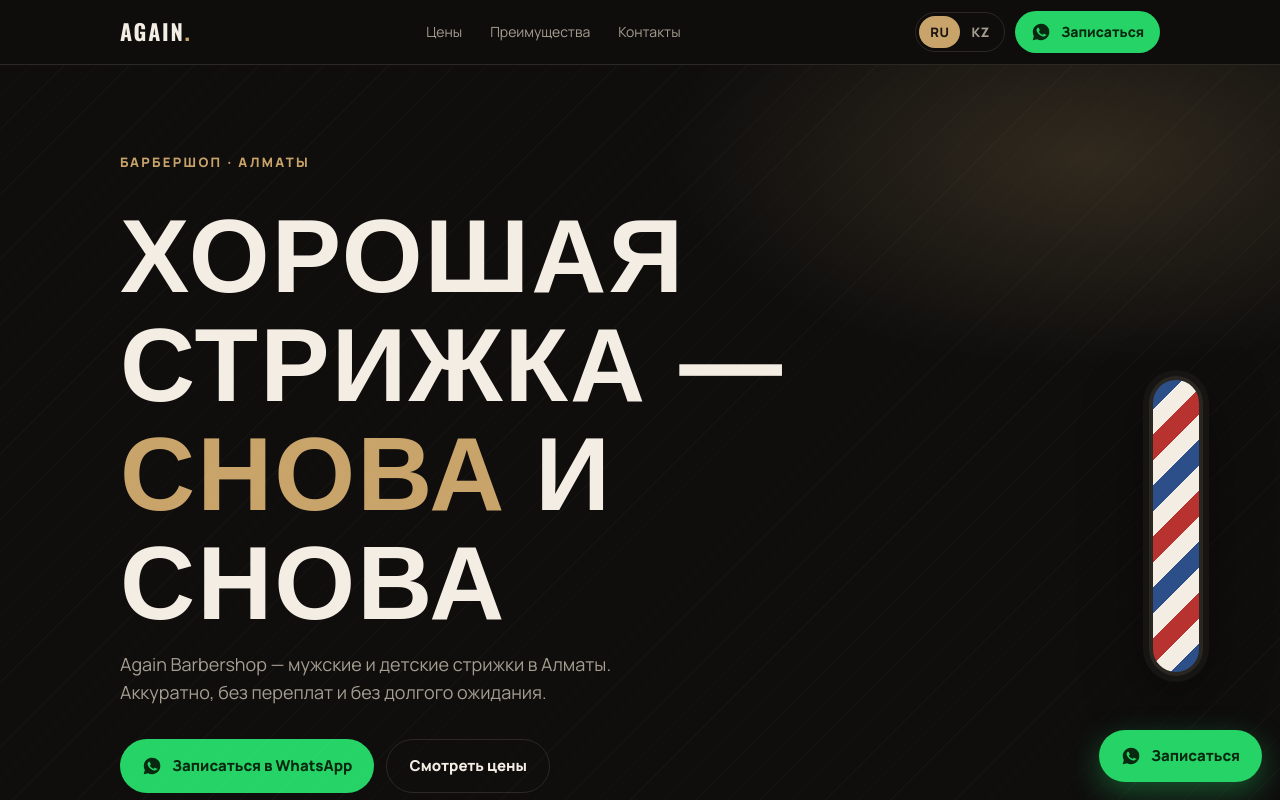
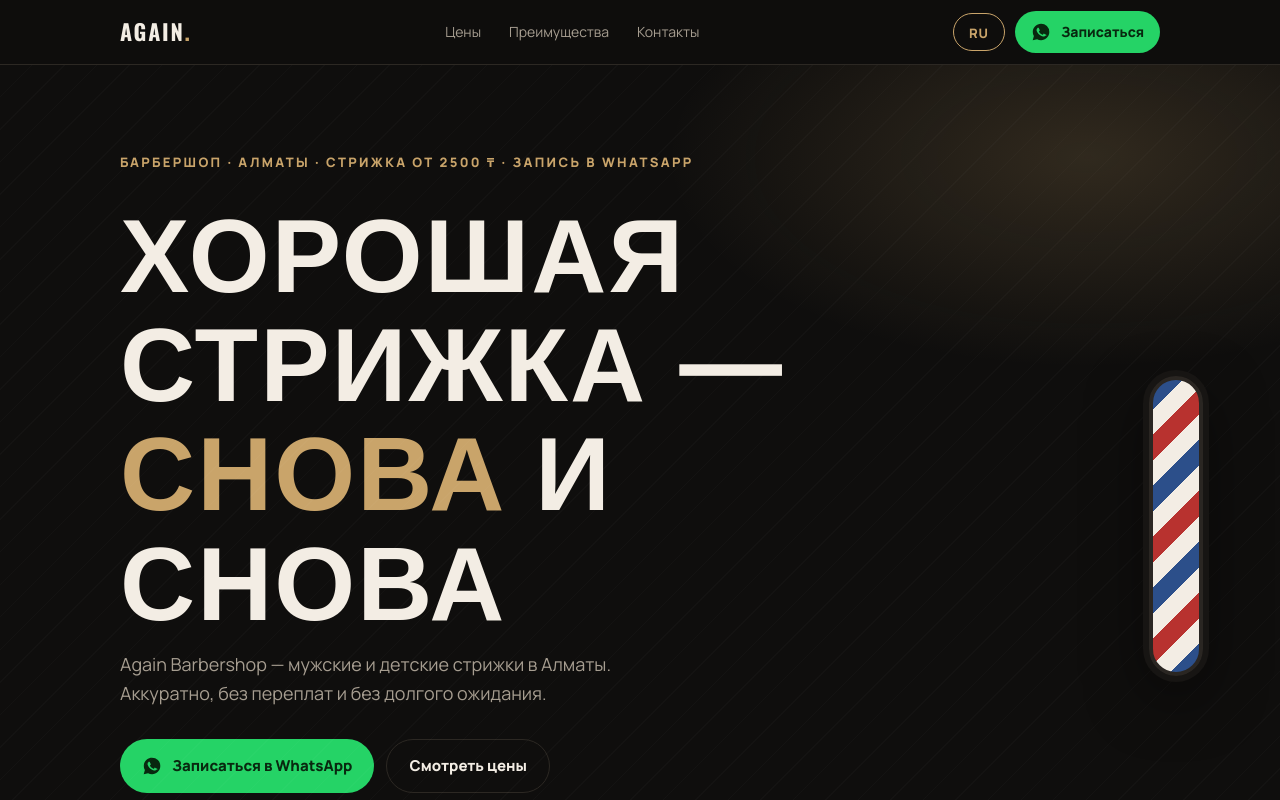
Before and after one commit to Skn1ghts/Again-barbershop, a plain HTML site: page index.html in a window 1280 px wide. Shown: the top 800 px of the page. Drawn offline with nearby package versions, Linux system fonts and the light colour scheme.

Commit message:
Кнопка языка с анимацией, слоганы, умная кнопка WhatsApp
Co-Authored-By: Claude Opus 5.5 <noreply@anthropic.com>
Claude-Session: https://claude.ai/code/session_01QWQfjMT15codNJsAsvhpvB

```diff
--- a/index.html
+++ b/index.html
@@ -30,9 +30,16 @@
   .nav ul{display:flex;gap:28px;list-style:none;font-size:14px;color:var(--muted)}
   .nav ul a:hover{color:var(--text)}
   .nav-right{display:flex;align-items:center;gap:10px}
-  .lang{display:flex;border:1px solid var(--line);border-radius:999px;padding:3px}
-  .lang button{background:none;border:0;color:var(--muted);font:800 13px Manrope,sans-serif;padding:7px 11px;border-radius:999px;cursor:pointer;letter-spacing:.04em}
-  .lang button[aria-pressed="true"]{background:var(--accent);color:#1a1510}
+  .lang-btn{position:relative;height:38px;min-width:52px;padding:0 14px;border-radius:999px;border:1px solid var(--accent);background:transparent;color:var(--accent);font:800 13px Manrope,sans-serif;letter-spacing:.06em;cursor:pointer;overflow:hidden;transition:background .2s,color .2s,transform .15s}
+  .lang-btn:hover{background:var(--accent);color:#1a1510}
+  .lang-btn:active{transform:scale(.94)}
+  .lang-roll{display:flex;flex-direction:column;height:38px;transition:transform .45s cubic-bezier(.7,-0.4,.3,1.4)}
+  .lang-roll span{height:38px;line-height:38px;display:block}
+  .lang-btn.kk .lang-roll{transform:translateY(-38px)}
+  [data-i18n]{transition:opacity .22s ease, transform .22s ease}
+  body.switching [data-i18n]{opacity:0;transform:translateY(6px)}
+  .float{transition:opacity .3s ease, transform .3s ease}
+  .float.hide{opacity:0;transform:translateY(20px) scale(.9);pointer-events:none}
   .btn{display:inline-flex;align-items:center;gap:10px;font-weight:800;font-size:15px;padding:14px 22px;border-radius:999px;transition:transform .15s,background .15s}
   .btn:active{transform:scale(.97)}
   .btn-wa{background:var(--wa);color:#08280f}
@@ -51,7 +58,7 @@
      background:repeating-linear-gradient(-45deg,#b8322f 0 18px,#f3ede4 18px 36px,#2c4f8a 36px 54px,#f3ede4 54px 72px);background-size:100% 204px;animation:spin 3s linear infinite}
   @keyframes spin{to{background-position:0 204px}}
   @media (prefers-reduced-motion:reduce){.pole{animation:none}}
-  .eyebrow{display:inline-block;color:var(--accent);font-weight:800;font-size:13px;letter-spacing:.18em;text-transform:uppercase;margin-bottom:18px}
+  .eyebrow{display:inline-block;line-height:1.7;max-width:640px;color:var(--accent);font-weight:800;font-size:13px;letter-spacing:.18em;text-transform:uppercase;margin-bottom:18px}
   .hero h1{font-size:clamp(48px,10vw,104px);max-width:760px}
   .hero h1 em{font-style:normal;color:var(--accent)}
   .hero p{color:var(--muted);font-size:18px;max-width:520px;margin:22px 0 32px}
@@ -105,7 +112,8 @@
 
   .float{position:fixed;right:18px;bottom:18px;z-index:30;box-shadow:0 10px 30px rgba(37,211,102,.35)}
 
-  @media (max-width:400px){ .nav-right .btn{display:none} }
+  @media (max-width:820px){ .nav-right .btn{display:none} }
+  @media (min-width:821px){ .float{display:none} }
   @media (max-width:820px){
     .nav ul{display:none}
     .pole{display:none}
@@ -131,10 +139,9 @@
       <li><a href="#contacts" data-i18n="nav_contacts">Контакты</a></li>
     </ul>
     <div class="nav-right">
-      <div class="lang" role="group" aria-label="Язык / Тіл">
-        <button type="button" data-lang="ru" aria-pressed="true">RU</button>
-        <button type="button" data-lang="kk" aria-pressed="false">KZ</button>
-      </div>
+      <button type="button" class="lang-btn" id="langBtn" aria-label="Тілді ауыстыру / Сменить язык">
+        <span class="lang-roll"><span>RU</span><span>KZ</span></span>
+      </button>
       <a class="btn btn-wa btn-sm wa-link" href="https://wa.me/77073266665" target="_blank" rel="noopener">
         <svg class="wa-ico"><use href="#wa"/></svg><span data-i18n="book">Записаться</span>
       </a>
@@ -146,7 +153,7 @@
   <section class="hero">
     <div class="pole" aria-hidden="true"></div>
     <div class="wrap">
-      <span class="eyebrow" data-i18n="eyebrow">Барбершоп · Алматы</span>
+      <span class="eyebrow" data-i18n="eyebrow">Барбершоп · Алматы · Стрижка от 2500 ₸ · Запись в WhatsApp</span>
       <h1 data-i18n="h1">Хорошая стрижка — <em>снова</em> и снова</h1>
       <p data-i18n="hero_p">Again Barbershop — мужские и детские стрижки в Алматы. Аккуратно, без переплат и без долгого ожидания.</p>
       <div class="cta">
@@ -263,7 +270,7 @@
   var KK = {
     nav_prices:"Бағалар", nav_why:"Артықшылықтар", nav_contacts:"Байланыс",
     book:"Жазылу", book_wa:"WhatsApp арқылы жазылу", see_prices:"Бағаларды көру",
-    eyebrow:"Барбершоп · Алматы",
+    eyebrow:"Барбершоп · Алматы · Шаш қию 2500 ₸-ден · WhatsApp арқылы жазылу",
     h1:"Қайта-қайта <em>келгің</em> келеді",
     hero_p:"Again Barbershop — Алматыдағы ерлер мен балаларға арналған шаштараз. Ұқыпты, артық ақысыз және ұзақ күтусіз.",
     from2500:"2500 ₸-ден", mens_cut_l:"ерлер шаш қиюы", from11:"11:00-ден", we_open:"жұмыс бастаймыз", for_guests:"қонақтарға",
@@ -287,6 +294,7 @@
   };
   var MSG = { ru:"Здравствуйте! Хочу записаться на стрижку", kk:"Сәлеметсіз бе! Шаш қиюға жазылғым келеді" };
   var TITLE = { ru:document.title, kk:"Again Barbershop — Алматыдағы барбершоп" };
+  var btn = document.getElementById('langBtn');
   var els = document.querySelectorAll('[data-i18n]');
   var RU = {};
   els.forEach(function(el){ var k=el.getAttribute('data-i18n'); if(!(k in RU)) RU[k]=el.innerHTML; });
@@ -294,16 +302,36 @@
     var dict = lang==='kk' ? KK : RU;
     els.forEach(function(el){ var k=el.getAttribute('data-i18n'); if(dict[k]!=null) el.innerHTML=dict[k]; });
     document.querySelectorAll('.wa-link').forEach(function(a){ a.href='https://wa.me/77073266665?text='+encodeURIComponent(MSG[lang]); });
-    document.querySelectorAll('.lang button').forEach(function(b){ b.setAttribute('aria-pressed', b.getAttribute('data-lang')===lang); });
+    btn.classList.toggle('kk', lang==='kk');
     document.documentElement.lang = lang==='kk' ? 'kk' : 'ru';
     document.title = TITLE[lang];
     try{ localStorage.setItem('lang', lang); }catch(e){}
   }
-  document.querySelectorAll('.lang button').forEach(function(b){
-    b.addEventListener('click', function(){ setLang(b.getAttribute('data-lang')); });
+  var current='ru', busy=false;
+  btn.addEventListener('click', function(){
+    if(busy) return; busy=true;
+    var next = current==='ru' ? 'kk' : 'ru';
+    btn.classList.toggle('kk', next==='kk');
+    document.body.classList.add('switching');
+    setTimeout(function(){
+      setLang(next); current=next;
+      requestAnimationFrame(function(){ document.body.classList.remove('switching'); busy=false; });
+    }, 230);
   });
   var saved='ru'; try{ saved = localStorage.getItem('lang') || 'ru'; }catch(e){}
-  setLang(saved==='kk'?'kk':'ru');
+  current = saved==='kk'?'kk':'ru'; setLang(current);
+
+  // плавающая кнопка прячется, когда на экране видна другая кнопка WhatsApp
+  var fl=document.querySelector('.float');
+  var others=[].slice.call(document.querySelectorAll('main .wa-link'));
+  if('IntersectionObserver' in window && fl){
+    var vis=new Set();
+    var io=new IntersectionObserver(function(es){
+      es.forEach(function(e){ var shown=e.isIntersecting && e.target.offsetParent!==null; if(shown) vis.add(e.target); else vis.delete(e.target); });
+      fl.classList.toggle('hide', vis.size>0);
+    },{threshold:0.1});
+    others.forEach(function(o){ io.observe(o); });
+  }
 })();
 </script>
 
```
